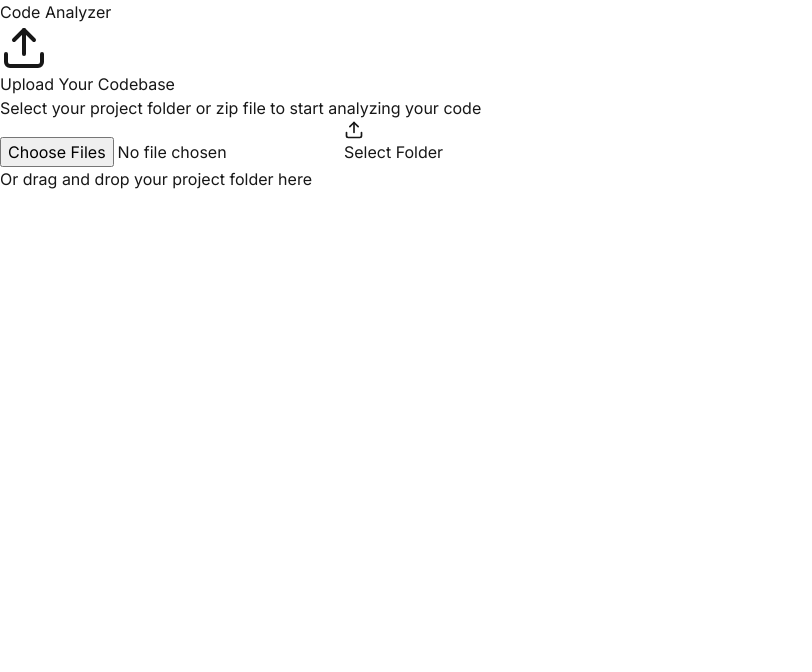
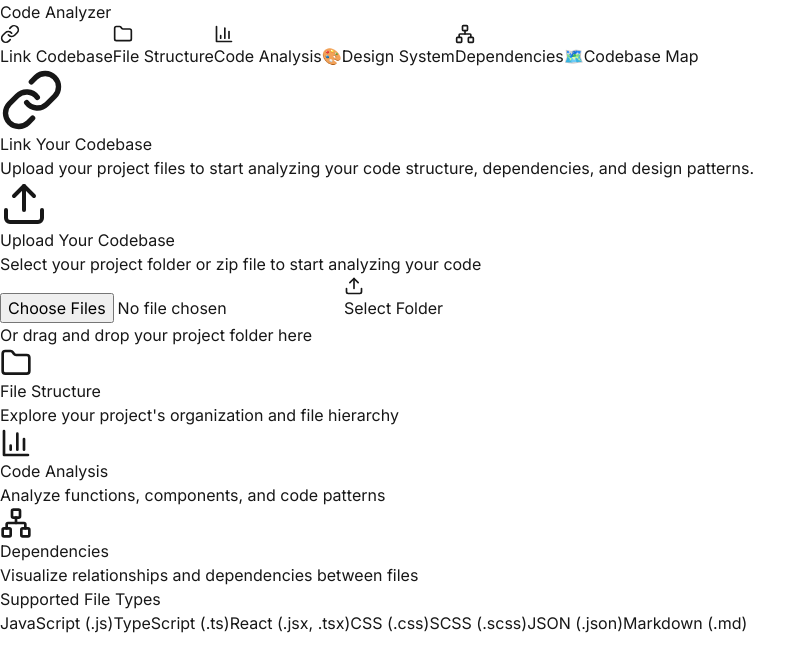
Before and after one commit to Mark-Holding/vibe-assistant, a Next.js app: page /code-analyzer in a window 1280 px wide. Shown: the top 672 px of the page, without its empty margins (0-812 px from the left). Built offline with nearby package versions, Linux system fonts and the light colour scheme.

Commit message:
Code uploader added to dedic ated tab on main page.

```diff
--- a/src/app/code-analyzer/page.tsx
+++ b/src/app/code-analyzer/page.tsx
@@ -1,12 +1,12 @@
 "use client";
 
-import React, { useState, useCallback } from "react";
-import { BarChart3, Folder, Network } from "lucide-react";
+import React, { useState, useCallback, useEffect } from "react";
+import { BarChart3, Folder, Network, Link } from "lucide-react";
 import { useFileAnalysis } from "../../hooks/useFileAnalysis";
 import {
-  FileUploader,
   DependencyVisualizer,
   ArchitectureMap,
+  LinkCodebaseTab,
 } from "../../components/code-analyzer";
 import { Button } from "../../components/ui/Button";
 import { FileData } from "../../types/code-analyzer";
@@ -16,8 +16,8 @@ import DesignSystemTab from "../../components/code-analyzer/design-system/Design
 
 export default function CodeAnalyzerPage() {
   const [activeTab, setActiveTab] = useState<
-    "fileStructure" | "codeAnalysis" | "designSystem" | "dependencies" | "codebaseMap"
-  >("fileStructure");
+    "linkCodebase" | "fileStructure" | "codeAnalysis" | "designSystem" | "dependencies" | "codebaseMap"
+  >("linkCodebase");
 
   const {
     files,
@@ -25,13 +25,61 @@ export default function CodeAnalyzerPage() {
     handleFileUpload,
   } = useFileAnalysis();
 
+  // Check for files in localStorage on mount
+  useEffect(() => {
+    try {
+      const storedFiles = localStorage.getItem('uploadedFiles');
+      if (storedFiles) {
+        const parsedFiles = JSON.parse(storedFiles);
+        // Convert back to FileData format with proper File objects containing content
+        const fileDataArray: FileData[] = parsedFiles.map((fileInfo: {
+          name: string;
+          path: string;
+          size: number;
+          type: string;
+          content?: string;
+          category?: string;
+          importance?: number;
+        }) => {
+          // Create a proper File object with the stored content
+          const fileContent = fileInfo.content || '';
+          const file = new File([fileContent], fileInfo.name, {
+            type: fileInfo.type,
+            lastModified: Date.now()
+          });
+
+          return {
+            name: fileInfo.name,
+            path: fileInfo.path,
+            size: fileInfo.size,
+            type: fileInfo.type,
+            content: fileInfo.content,
+            category: fileInfo.category,
+            importance: fileInfo.importance,
+            file: file // File object with actual content
+          };
+        });
+
+        handleFileUpload(fileDataArray);
+        // Switch to File Structure tab after loading files
+        setActiveTab("fileStructure");
+        // Clear localStorage after loading
+        localStorage.removeItem('uploadedFiles');
+      }
+    } catch (error) {
+      console.error('Error loading files from localStorage:', error);
+    }
+  }, [handleFileUpload]);
+
   // Directly handle FileData[]
   const onFilesUploaded = (uploadedFiles: FileData[]) => {
     handleFileUpload(uploadedFiles);
+    // Switch to File Structure tab after uploading files
+    setActiveTab("fileStructure");
   };
 
   const handleTabChange = useCallback(
-    (tab: "fileStructure" | "codeAnalysis" | "designSystem" | "dependencies" | "codebaseMap") => {
+    (tab: "linkCodebase" | "fileStructure" | "codeAnalysis" | "designSystem" | "dependencies" | "codebaseMap") => {
       setActiveTab(tab);
     },
     []
@@ -72,22 +120,27 @@ export default function CodeAnalyzerPage() {
         <div className="max-w-7xl mx-auto px-4 py-4">
           <div className="flex items-center justify-between">
             <h1 className="text-2xl font-bold text-gray-900">Code Analyzer</h1>
-            {files.length === 0 && (
-              <FileUploader onFilesUploaded={onFilesUploaded} />
-            )}
           </div>
         </div>
       </div>
 
       {/* Navigation */}
-      {files.length > 0 && (
       <div className="bg-white border-b">
         <div className="max-w-7xl mx-auto px-4">
           <nav className="flex space-x-8">
             <Button
+              variant={activeTab === "linkCodebase" ? "primary" : "outline"}
+              onClick={() => handleTabChange("linkCodebase")}
+              className="flex items-center"
+            >
+              <Link size={20} className="mr-2" />
+              Link Codebase
+            </Button>
+            <Button
               variant={activeTab === "fileStructure" ? "primary" : "outline"}
               onClick={() => handleTabChange("fileStructure")}
               className="flex items-center"
+              disabled={files.length === 0}
             >
               <Folder size={20} className="mr-2" />
               File Structure
@@ -96,6 +149,7 @@ export default function CodeAnalyzerPage() {
               variant={activeTab === "codeAnalysis" ? "primary" : "outline"}
               onClick={() => handleTabChange("codeAnalysis")}
               className="flex items-center"
+              disabled={files.length === 0}
             >
               <BarChart3 size={20} className="mr-2" />
               Code Analysis
@@ -104,6 +158,7 @@ export default function CodeAnalyzerPage() {
               variant={activeTab === "designSystem" ? "primary" : "outline"}
               onClick={() => handleTabChange("designSystem")}
               className="flex items-center"
+              disabled={files.length === 0}
             >
               🎨
               <span className="ml-2">Design System</span>
@@ -112,6 +167,7 @@ export default function CodeAnalyzerPage() {
               variant={activeTab === "dependencies" ? "primary" : "outline"}
               onClick={() => handleTabChange("dependencies")}
               className="flex items-center"
+              disabled={files.length === 0}
             >
               <Network size={20} className="mr-2" />
               Dependencies
@@ -120,6 +176,7 @@ export default function CodeAnalyzerPage() {
               variant={activeTab === "codebaseMap" ? "primary" : "outline"}
               onClick={() => handleTabChange("codebaseMap")}
               className="flex items-center"
+              disabled={files.length === 0}
             >
               🗺️
               <span className="ml-2">Codebase Map</span>
@@ -127,12 +184,14 @@ export default function CodeAnalyzerPage() {
           </nav>
         </div>
       </div>
-      )}
 
-      {files.length > 0 && (
       <div className="max-w-7xl mx-auto px-4 py-6">
         {/* Tab content */}
-          {activeTab === "dependencies" ? (
+        {activeTab === "linkCodebase" ? (
+          <div className="w-full">
+            <LinkCodebaseTab onFilesUploaded={onFilesUploaded} />
+          </div>
+        ) : activeTab === "dependencies" ? (
           <div className="w-full">
             <DependencyVisualizer files={filteredFiles} />
           </div>
@@ -157,7 +216,6 @@ export default function CodeAnalyzerPage() {
           </div>
         ) : null}
       </div>
-      )}
     </div>
   );
 }
--- a/src/components/code-analyzer/dependency-visualizer.tsx
+++ b/src/components/code-analyzer/dependency-visualizer.tsx
@@ -527,7 +527,7 @@ export const DependencyVisualizer: React.FC<DependencyVisualizerProps> = ({ file
           className="w-full h-full"
           onClick={handleCanvasClick}
         />
-      </div>
+        </div>
 
       {selectedNode && (
         <div className="absolute bottom-4 left-4 right-4 bg-white rounded-lg shadow-lg p-4">
--- a/src/components/code-analyzer/file-structure/FileStructureTab.tsx
+++ b/src/components/code-analyzer/file-structure/FileStructureTab.tsx
@@ -1,4 +1,5 @@
 import React, { useState, useEffect } from 'react';
+import { Folder } from 'lucide-react';
 import { FileNode, FileTypeData } from '../../../types/code-analyzer';
 import { FileTree } from './FileTree';
 import { FileTypeBreakdown } from './FileTypeBreakdown';
--- a/src/components/code-analyzer/index.ts
+++ b/src/components/code-analyzer/index.ts
@@ -5,3 +5,4 @@ export { ProjectOverview } from './ProjectOverview';
 export { SearchPanel } from './SearchPanel';
 export { DependencyVisualizer } from './dependency-visualizer';
 export { default as ArchitectureMap } from './architecture-map';
+export { LinkCodebaseTab } from './link-codebase/LinkCodebaseTab';
--- /dev/null
+++ b/src/components/code-analyzer/link-codebase/LinkCodebaseTab.tsx
@@ -0,0 +1,84 @@
+"use client";
+
+import React from 'react';
+import { Link, Folder, BarChart3, Network } from 'lucide-react';
+import { FileUploader } from '../FileUploader';
+import { FileData } from '../../../types/code-analyzer';
+
+interface LinkCodebaseTabProps {
+  onFilesUploaded: (files: FileData[]) => void;
+}
+
+export const LinkCodebaseTab: React.FC<LinkCodebaseTabProps> = ({ onFilesUploaded }) => {
+  return (
+    <div className="max-w-4xl mx-auto">
+      <div className="text-center mb-8">
+        <Link size={64} className="mx-auto text-blue-600 mb-4" />
+        <h2 className="text-3xl font-bold text-gray-900 mb-4">
+          Link Your Codebase
+        </h2>
+        <p className="text-lg text-gray-600 mb-8">
+          Upload your project files to start analyzing your code structure, dependencies, and design patterns.
+        </p>
+      </div>
+
+      <div className="bg-white rounded-lg shadow-lg p-8">
+        <FileUploader onFilesUploaded={onFilesUploaded} />
+
+        <div className="mt-8 grid grid-cols-1 md:grid-cols-3 gap-6">
+          <div className="text-center">
+            <div className="bg-blue-50 rounded-lg p-4 mb-4">
+              <Folder size={32} className="mx-auto text-blue-600" />
+            </div>
+            <h3 className="font-semibold text-gray-900 mb-2">File Structure</h3>
+            <p className="text-sm text-gray-600">
+              Explore your project's organization and file hierarchy
+            </p>
+          </div>
+
+          <div className="text-center">
+            <div className="bg-green-50 rounded-lg p-4 mb-4">
+              <BarChart3 size={32} className="mx-auto text-green-600" />
+            </div>
+            <h3 className="font-semibold text-gray-900 mb-2">Code Analysis</h3>
+            <p className="text-sm text-gray-600">
+              Analyze functions, components, and code patterns
+            </p>
+          </div>
+
+          <div className="text-center">
+            <div className="bg-purple-50 rounded-lg p-4 mb-4">
+              <Network size={32} className="mx-auto text-purple-600" />
+            </div>
+            <h3 className="font-semibold text-gray-900 mb-2">Dependencies</h3>
+            <p className="text-sm text-gray-600">
+              Visualize relationships and dependencies between files
+            </p>
+          </div>
+        </div>
+
+        <div className="mt-8 bg-gray-50 rounded-lg p-6">
+          <h4 className="font-semibold text-gray-900 mb-3">Supported File Types</h4>
+          <div className="flex flex-wrap gap-2">
+            {[
+              'JavaScript (.js)',
+              'TypeScript (.ts)',
+              'React (.jsx, .tsx)',
+              'CSS (.css)',
+              'SCSS (.scss)',
+              'JSON (.json)',
+              'Markdown (.md)'
+            ].map((type) => (
+              <span
+                key={type}
+                className="px-3 py-1 bg-white rounded-full text-sm text-gray-700 border"
+              >
+                {type}
+              </span>
+            ))}
+          </div>
+        </div>
+      </div>
+    </div>
+  );
+};
--- a/src/components/landing/FeaturesSection.tsx
+++ b/src/components/landing/FeaturesSection.tsx
@@ -49,7 +49,7 @@ const features = [
 
 const FeaturesSection: React.FC = () => {
   return (
-    <section className="py-20 bg-white">
+    <section id="features-section" className="py-20 bg-white">
       <div className="container mx-auto px-5">
         <div className="text-center mb-16">
           <h2 className="text-4xl font-bold mb-4">Everything You Need to Master Any Codebase</h2>
--- a/src/components/landing/PricingSection.tsx
+++ b/src/components/landing/PricingSection.tsx
@@ -53,7 +53,7 @@ const pricingTiers = [
 
 const PricingSection: React.FC = () => {
   return (
-    <section className="py-20 bg-white">
+    <section id="pricing-section" className="py-20 bg-white">
       <div className="container mx-auto px-5">
         <div className="text-center mb-16">
           <h2 className="text-4xl font-bold mb-4">Simple, Transparent Pricing</h2>
```
Also changed, not shown: src/components/landing/LandingPage.tsx (+43 -3 lines). Lines whose indentation alone changed are shown as unchanged.
